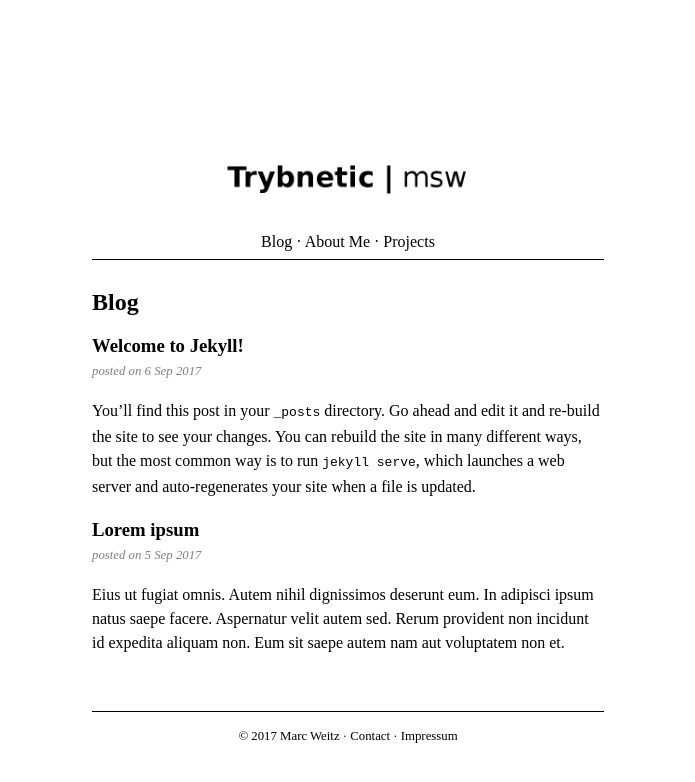
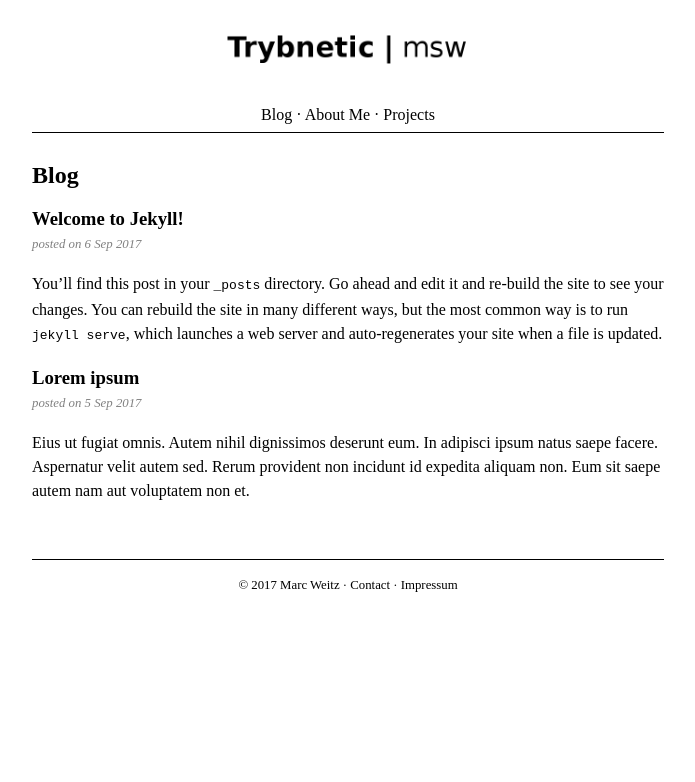
Before and after one commit to Trybnetic/minimalist, a Jekyll site: the page built from index.md, in a window 1280 px wide. Shown: the top 782 px of the page, without its empty margins (292-987 px from the left). Built offline with Jekyll 4.4.1, drawn with Linux system fonts in a browser that asks for light colours.

Commit message:
cleans up css

```diff
--- a/assets/css/style.css
+++ b/assets/css/style.css
@@ -1,29 +1,29 @@
 body	{
-	margin:0;
+	margin-top: 0px;
 	padding:0;
 	font-family: 'Cutive Mono', serif;
 	font-size:100%;
 	line-height:150%;
 }
 
+a:link, a:visited	{
+	text-decoration: none;
+	color:#000
+}
+
+a:hover	{
+	text-decoration: underline;
+}
 
 
 #main {
-	width:1024px;
-	height:640px;
-	position: absolute;
-	top:50%;
-	left:50%;
-	margin-top:-320px;
-	margin-left:-512px;
-	#background-color: #f2f2f2;
+	max-width: 50%;
+	margin: 0 auto;
 }
 
 #nav {
-	width:512px;
 	text-align:center;
 	margin:auto;
-	font-size:1.0em;
 	margin-top:0px;
 	padding-top:0px;
 	margin-bottom:5px;
@@ -32,20 +32,16 @@
 }
 
 #content-left {
-	width:512px;
 	text-align:left;
 	margin:auto;
-	font-size:1.0em;
 	padding-top:5px;
 	margin-bottom:20px;
 	padding-bottom:20px;
 }
 
 #content {
-	width:512px;
 	text-align:center;
 	margin:auto;
-	font-size:1.0em;
 	margin-top:20px;
 	padding-top:20px;
 	margin-bottom:20px;
@@ -53,7 +49,6 @@
 }
 
 #footer {
-	width:512px;
 	text-align:center;
 	margin:auto;
 	font-size:0.8em;
@@ -62,88 +57,13 @@
 	border-top: 1px solid #000;
 }
 
-#license {
-	margin-bottom:15px;
+#logo	{
+	text-align:center;
+	margin: 20px auto 20px auto;
 }
 
-
-#logo	{
-	width:512px;
-	height: 60px;
-	text-align:center;
-	margin:auto;
-	margin-top:20px;
-	margin-bottom:20px;
-}
-
-#claim	{
-	width:1024px;
-	height:auto;
-	text-align:center;
-	margin:0;
-	font-size:1.0em;
-}
-
-#kontakt	{
-	width:512px;
-	text-align:center;
-	margin:auto;
-	font-size:1.0em;
-	margin-top:50px;
-	padding-top:50px;
-	border-top: 1px solid #000;
-}
-
-#nav a:link, #nav a:visited	{
-	text-decoration: none;
-	color:#000
-}
-#nav a:hover	{
-	text-decoration:underline;
-}
-
-#footer a:link, #footer a:visited	{
-	text-decoration: none;
-	color:#000
-}
-#footer a:hover	{
-	text-decoration:underline;
-}
-
-#kontakt a:link, #kontakt a:visited	{
-	text-decoration: underline;
-	color:#000
-}
-
-#kontakt a:hover	{
-	text-decoration:none
-}
-
-#post-short a:link, #post-short a:visited	{
-	text-decoration: none;
-	color:#000
-}
-
-#post-short a:hover	{
-	text-decoration: underline;
-}
-
-#post-short h3	{
-	margin-bottom: 0px;
-}
-
-#post-short i	{
-	font-size:0.8em;
-	color: grey;
-}
-
-#post h2	{
-	margin-bottom: 0px;
-}
-
-#post i	{
-	font-size:0.9em;
-	color: grey;
+#logo img {
+	max-width: 50%;
 }
 
 #post a:link, #post a:visited	{
@@ -155,24 +75,52 @@
 	text-decoration: none;
 }
 
-#more {
-	text-align: center;
+#post-short h3, #post h2	{
+	margin-bottom: 0px;
 }
 
-#categories a:link, #categories a:visited	{
-	text-decoration: none;
-	color:#000
+#post-short i	{
+	font-size:0.8em;
+	color: grey;
 }
 
-#categories a:hover	{
+#post i	{
+	font-size:0.9em;
+	color: grey;
+}
+
+#categories a, #categories a:link, #categories a:visited {
+	background-color: grey;
+	text-decoration: none;
+	padding: 0.1em 0.5em 0.1em 0.5em;
+	border-radius: 25px;
+}
+
+#categories a:hover {
 	text-decoration: underline;
 }
 
-#categories a:link, #categories a:visited	{
-	text-decoration: none;
-	color:#000
+@media screen and (max-width: 850px) {
+	#main {
+		max-width: 100%;
+		margin: 0 auto;
+	}
+
+	#logo img {
+		max-width: 80%;
+	}
+
+	#nav {
+		font-size: 2em;
+		padding-bottom: 0.5em;
+	}
+
+	h2 {
+		font-size: 3em;
+	}
+
+	h3 {
+		font-size: 2em;
+	}
+
 }
-
-#categories a:hover	{
-	text-decoration: underline;
-}
```
